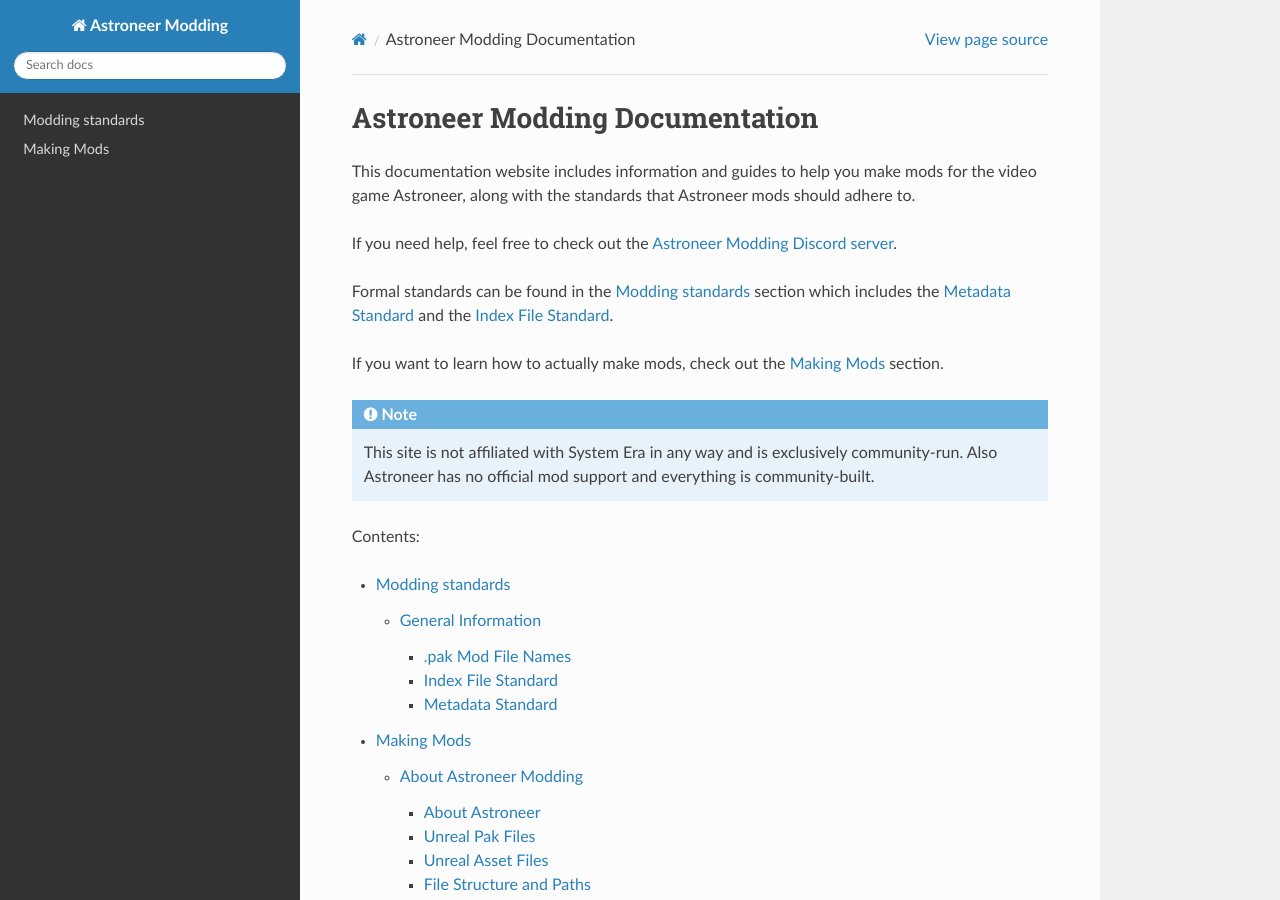
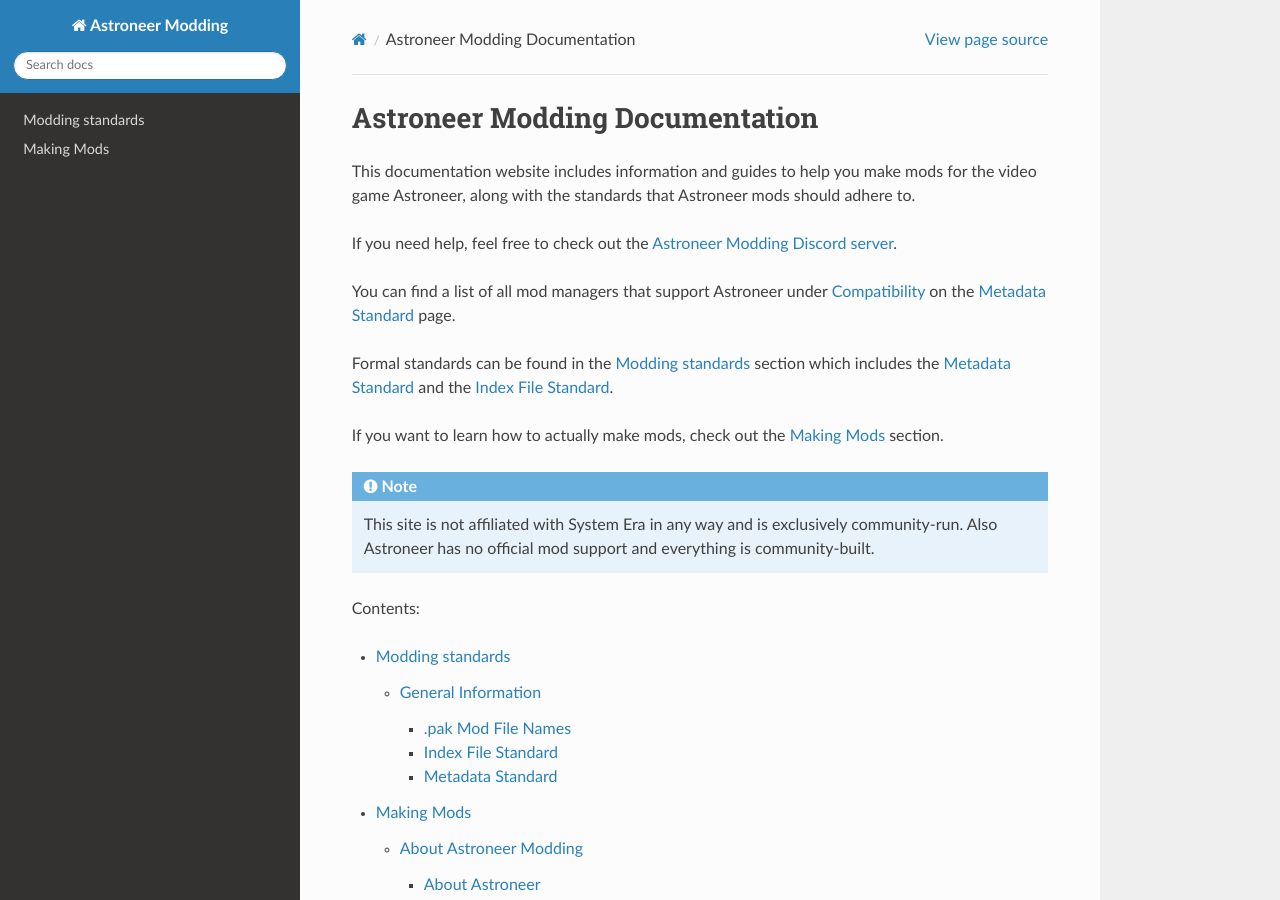
Before and after one commit to AstroTechies/astroneermodding, a Sphinx documentation site: the page built from docs/index.rst, in a window 1280 px wide and 900 px high. Built offline with Sphinx 7.4.7 and the Read the Docs theme 3.1.0, drawn with Linux system fonts in a browser that asks for light colours.

Commit message:
add link to mod managers list in index.rst

```diff
--- a/docs/index.rst
+++ b/docs/index.rst
@@ -4,6 +4,8 @@
 This documentation website includes information and guides to help you make mods for the video game Astroneer, along with the standards that Astroneer mods should adhere to.
 
 If you need help, feel free to check out the `Astroneer Modding Discord server <https://discord.gg/bBqdVYxu4k>`_.
+
+You can find a list of all mod managers that support Astroneer under :ref:`compatibility` on the :ref:`metadatav2` page.
 
 Formal standards can be found in the :doc:`standards/index` section which includes the :ref:`metadatav2` and the :ref:`indexfile`.
 
```
